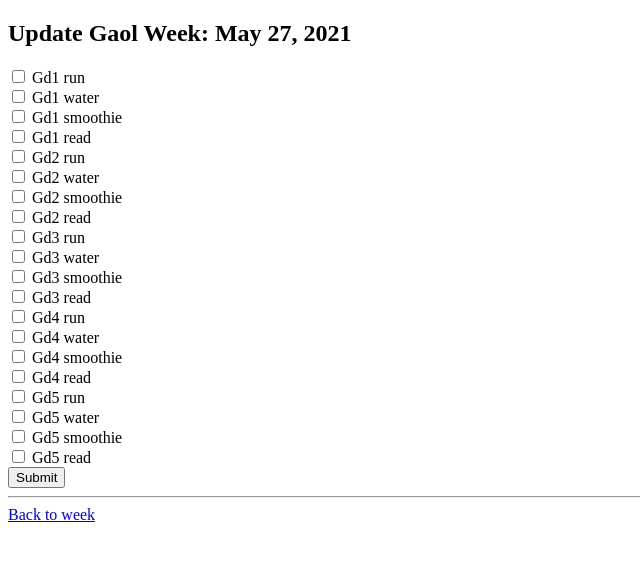
After one commit to tmbyers1102/goalsapp, a Django app: page /weeks/17/update/ in a window 1280 px wide. The commit adds this page. Shown: the top 561 px of the page, without its empty margins (0-640 px from the left). Run offline with Django 3.2, Linux system fonts and the light colour scheme; data comes from the database, SQL or seed files in the repository; both versions use the stored data as it was after the commit; some libraries are stand-ins or nearby versions.

Commit message:
set up crude framework for goals app

```diff
--- a/goal_item/admin.py
+++ b/goal_item/admin.py
@@ -31,6 +31,7 @@ class GoalItemAdmin(admin.ModelAdmin):
 class CurrentGoalWeekAdmin(admin.ModelAdmin):
     list_display = [
         'week_start_date',
+        'id',
         'gd1_run',
         'gd1_water',
         'gd1_smoothie',
--- a/goal_item/apps.py
+++ b/goal_item/apps.py
@@ -3,3 +3,6 @@ from django.apps import AppConfig
 
 class GoalItemConfig(AppConfig):
     name = 'goal_item'
+
+    def ready(self): # this makes sure the signals in signals.py work correctly
+        import goal_item.signals
--- a/goal_item/forms.py
+++ b/goal_item/forms.py
@@ -19,5 +19,32 @@ class CurrentGoalWeekModelForm(forms.ModelForm):
         model = CurrentGoalWeek
         fields = (
             'week_start_date',
-            'week_end_date',
         )
+
+
+class CurrentGoalWeekUpdateForm(forms.ModelForm):
+
+    class Meta:
+        model = CurrentGoalWeek
+        fields = [
+            'gd1_run',
+            'gd1_water',
+            'gd1_smoothie',
+            'gd1_read',
+            'gd2_run',
+            'gd2_water',
+            'gd2_smoothie',
+            'gd2_read',
+            'gd3_run',
+            'gd3_water',
+            'gd3_smoothie',
+            'gd3_read',
+            'gd4_run',
+            'gd4_water',
+            'gd4_smoothie',
+            'gd4_read',
+            'gd5_run',
+            'gd5_water',
+            'gd5_smoothie',
+            'gd5_read'
+        ]
--- a/goal_item/models.py
+++ b/goal_item/models.py
@@ -29,7 +29,7 @@ class Agent(models.Model):
 
 class CurrentGoalWeek(models.Model):
     week_start_date = models.DateField(auto_now_add=False)
-    week_end_date = models.DateField(auto_now_add=False)
+    week_end_date = models.DateField(null=True, blank=True, auto_now_add=False)
     gd1_run = models.BooleanField(default=False)
     gd1_water = models.BooleanField(default=False)
     gd1_smoothie = models.BooleanField(default=False)
@@ -41,19 +41,19 @@ class CurrentGoalWeek(models.Model):
     gd2_smoothie = models.BooleanField(default=False)
     gd2_read = models.BooleanField(default=False)
     day2_is_complete = models.BooleanField(default=False)
-    gd1_extra_point = models.BooleanField(default=False)
+    gd2_extra_point = models.BooleanField(default=False)
     gd3_run = models.BooleanField(default=False)
     gd3_water = models.BooleanField(default=False)
     gd3_smoothie = models.BooleanField(default=False)
     gd3_read = models.BooleanField(default=False)
     day3_is_complete = models.BooleanField(default=False)
-    gd1_extra_point = models.BooleanField(default=False)
+    gd3_extra_point = models.BooleanField(default=False)
     gd4_run = models.BooleanField(default=False)
     gd4_water = models.BooleanField(default=False)
     gd4_smoothie = models.BooleanField(default=False)
     gd4_read = models.BooleanField(default=False)
     day4_is_complete = models.BooleanField(default=False)
-    gd1_extra_point = models.BooleanField(default=False)
+    gd4_extra_point = models.BooleanField(default=False)
     gd5_run = models.BooleanField(default=False)
     gd5_water = models.BooleanField(default=False)
     gd5_smoothie = models.BooleanField(default=False)
@@ -64,7 +64,7 @@ class CurrentGoalWeek(models.Model):
     choose_goals = models.ManyToManyField(GoalItem, blank=True, related_name=('choose_goals'))
 
     def __str__(self):
-        return f'{self.week_start_date} --> {self.week_end_date}'
+        return f'{self.week_start_date}'
 
 
 class CurrentGoalDay(models.Model):
--- a/goal_item/templates/goal_item/currentgoalweek_detail.html
+++ b/goal_item/templates/goal_item/currentgoalweek_detail.html
@@ -22,7 +22,7 @@
 <a href="{% url 'weeks:home' %}">Back to home</a>
 <hr />
 
-    <h1>Week: {{ week }}</h1>
+    <h1>Week: {{ week.week_start_date|date:"M d" }}</h1><small><a href="{% url 'weeks:week-update' week.id %}">(Update)</a></small>
     <h3>possible points: </h3>
 
 <table>
--- /dev/null
+++ b/goal_item/templates/goal_item/currentgoalweek_update.html
@@ -0,0 +1,27 @@
+{% extends 'base.html' %}
+{% load crispy_forms_tags %}
+
+{% block content %}
+<h2>Update Gaol Week: {{ object.week_start_date }}</h2>
+
+<div class="mt-4">
+    <form method="POST" enctype="multipart/form-data">
+        {% csrf_token %}
+        {{ form|crispy }}
+        <div class="mt-6">
+            <span class="block w-full rounded-md shadow-sm">
+                <button type="submit"
+                        class="w-full flex justify-center py-2 px-4 border border-transparent text-sm font-medium rounded-md text-white bg-blue-600 hover:bg-blue-500 focus:outline-none focus:border-blue-700 focus:shadow-outline-blue active:bg-blue-700 transition duration-150 ease-in-out">
+                        Submit
+                </button>
+            </span>
+        </div>
+    </form>
+</div>
+
+<hr />
+
+<a href="{% url 'weeks:week-detail' object.id %}">Back to week</a>
+
+
+{% endblock content %}s
--- a/goal_item/urls.py
+++ b/goal_item/urls.py
@@ -1,11 +1,18 @@
 from django.conf import settings
 from django.urls import include, path
 from . import views
-from .views import home, CurrentGoalWeekDetailView
+from .views import (
+    CurrentGoalWeekUpdateView,
+    home,
+    CurrentGoalWeekDetailView,
+    CurrentGoalWeekUpdateView,
+)
+
 
 app_name = "weeks"
 
 urlpatterns = [
     path('', home, name='home'),
-    path('weeks/<int:pk>/', CurrentGoalWeekDetailView.as_view(), name='week-deatil'),
+    path('weeks/<int:pk>/', CurrentGoalWeekDetailView.as_view(), name='week-detail'),
+    path('weeks/<int:pk>/update/', CurrentGoalWeekUpdateView.as_view(), name='week-update'),
 ]
--- a/goal_item/views.py
+++ b/goal_item/views.py
@@ -1,3 +1,4 @@
+from django.db.models import query
 from goaldays.models import GoalDayOne
 from django.shortcuts import get_object_or_404, render
 from django.http import HttpResponse
@@ -11,12 +12,20 @@ from django.views.generic import (
     DeleteView
 )
 from django.urls import reverse
-from .forms import GoalItemModelForm, CurrentGoalWeekModelForm
+from .forms import (
+    GoalItemModelForm,
+    CurrentGoalWeekModelForm,
+    CurrentGoalWeekUpdateForm,
+)
 
 
 def home(request):
-
-    return render(request, 'goal_item/home.html')
+    context = {
+        'weeks': CurrentGoalWeek.objects.all(),
+        'd1_bool_yes': CurrentGoalWeek.objects.filter(day1_is_complete=True).count(),
+        'd2_bool_yes': CurrentGoalWeek.objects.filter(day2_is_complete=True).count(),
+    }
+    return render(request, 'goal_item/home.html', context)
 
 
 class CurrentGoalWeekDetailView(DetailView):
@@ -204,30 +213,16 @@ class CurrentGoalWeekDetailView(DetailView):
         return context
 
 
-class GoalItemCreateView(generic.CreateView):
-    template_name = "goal_item/goalitem_create.html"
-    form_class = GoalItemModelForm
-
-    def get_success_url(self):
-        print(self.goalitem)
-        return reverse("items:item-list")
-
-    def form_valid(self, form):
-        instance = form.save(commit=False)
-        # instance.user = self.request.user
-        instance.save()
-        self.goalitem = instance
-        return super(GoalItemCreateView, self).form_valid(form)
-
-
 class CurrentGoalWeekCreateView(generic.CreateView):
     template_name = "goal_item/currentgoalweek_create.html"
     form_class = CurrentGoalWeekModelForm
 
     def get_success_url(self):
-        print('week created')
+        print('!!VIEWS!!: week created')
         print(self.currentgoalweek)
-        return reverse("weeks:home")
+        return reverse("weeks:week-detail", kwargs={
+            "pk": self.currentgoalweek.id
+        })
 
     def form_valid(self, form):
         instance = form.save(commit=False)
@@ -235,3 +230,13 @@ class CurrentGoalWeekCreateView(generic.CreateView):
         instance.save()
         self.currentgoalweek = instance
         return super(CurrentGoalWeekCreateView, self).form_valid(form)
+
+
+class CurrentGoalWeekUpdateView(generic.UpdateView):
+    template_name = "goal_item/currentgoalweek_update.html"
+    model = CurrentGoalWeek
+    form_class = CurrentGoalWeekUpdateForm
+
+    def get_success_url(self):
+        print('!!VIEWS!!: week updated')
+        return reverse("weeks:home")
--- a/goalsapp/urls.py
+++ b/goalsapp/urls.py
@@ -1,11 +1,10 @@
 from django.contrib import admin
 from django.urls import include, path
-from goal_item.views import GoalItemCreateView, CurrentGoalWeekCreateView
+from goal_item.views import CurrentGoalWeekCreateView
 
 
 urlpatterns = [
     path('admin/', admin.site.urls),
-    path('goals/create/', GoalItemCreateView.as_view(), name='goal-create'),
     path('weeks/create/', CurrentGoalWeekCreateView.as_view(), name='week-create'),
     path('', include('goal_item.urls', namespace='items')),
 ]
```
Also changed, not shown: goal_item/signals.py (added, +80 -0 lines), goal_item/templates/goal_item/home.html (+5 -3 lines), db.sqlite3, goal_item/migrations/0008_auto_20210526_2204.py (added), goal_item/migrations/0009_auto_20210527_1943.py (added).
